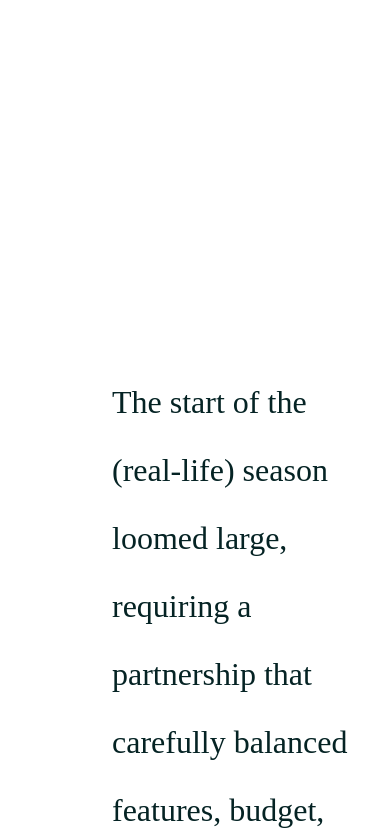
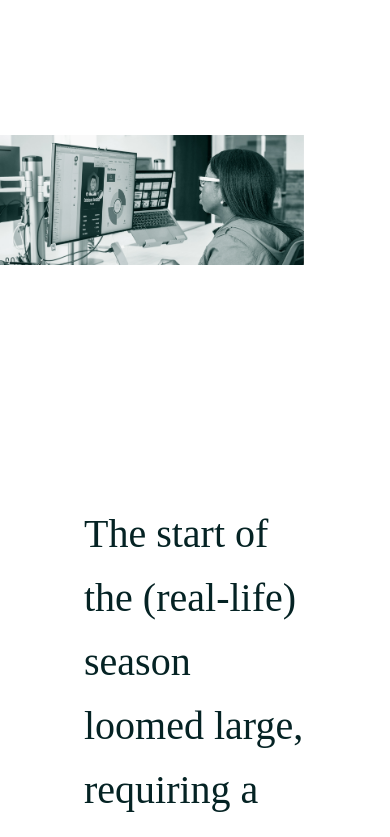
Before and after one commit to sneakin-allie/moonllight-case-study, a React (Create React App) app: page / in a window 390 px wide. Shown: the part 2920-3757 px from the top of the page. Built offline with nearby package versions, Linux system fonts and the light colour scheme.

Commit message:
Quick Hits and up responsive

```diff
--- a/src/components/Ayana.js
+++ b/src/components/Ayana.js
@@ -4,7 +4,7 @@ import { StyledAyana } from "./styles/Ayana.styled";
 export default function Ayana() {
     return (
         <StyledAyana>
-            <img src={ayana} alt="Envy Lab's designer Mark working at a computer" />
+            <img src={ayana} alt="Envy Lab's designer working at a computer" />
         </StyledAyana>
     )
 }
--- a/src/components/Theme.js
+++ b/src/components/Theme.js
@@ -16,12 +16,6 @@ const theme = {
     fonts: {
         ibmPlexSerif: "IBM Plex Serif",
         spaceGrotesk: "Space Grotesk",
-    },
-    breakpoints: {
-        mobile: "480px",
-        tablet: "768px",
-        laptop: "1024px",
-        desktop: "1200px",
     }
 };
 
--- a/src/components/styles/Ayana.styled.js
+++ b/src/components/styles/Ayana.styled.js
@@ -1,7 +1,6 @@
 import styled from "styled-components";
 
 export const StyledAyana = styled.div`
-    display: flex;
-    justify-content: center;
-    margin: 7.125rem 26.375rem 14.563rem 0;
+    margin: 7.125rem 0 14.563rem 0;
+    width: 78%;
 `
--- a/src/components/styles/Global.js
+++ b/src/components/styles/Global.js
@@ -12,54 +12,18 @@ const GlobalStyles = createGlobalStyle`
         font-family: 'Space Grotesk';
         font-weight: bold;
         font-size: 3.75em;
-
-        @media (max-width: 1280px) {
-            font-size: 3.5em;
-        }
-
-        @media (max-width: 1040px) {
-            font-size: 3.25em;
-        }
-
-        @media (max-width: 800px) {
-            font-size: 3em;
-        }
     }
 
     h2 {
         font-family: 'Space Grotesk';
         font-weight: normal;
         font-size: 3em;
-
-        @media (max-width: 1280px) {
-            font-size: 2.75em;
-        }
-
-        @media (max-width: 1040px) {
-            font-size: 2.5em;
-        }
-
-        @media (max-width: 800px) {
-            font-size: 2em;
-        }
     }
 
     h3 {
         font-family: 'Space Grotesk';
         font-weight: bold;
         font-size: 2.5em;
-
-        @media (max-width: 1280px) {
-            font-size: 2.25em;
-        }
-
-        @media (max-width: 1040px) {
-            font-size: 2em;
-        }
-
-        @media (max-width: 800px) {
-            font-size: 1.75em;
-        }
     }
 
     h4 {
--- a/src/components/styles/QuickHits.styled.js
+++ b/src/components/styles/QuickHits.styled.js
@@ -11,9 +11,20 @@ export const StyledPara = styled.div`
     grid-column-start: 1;
     grid-column-end: 11;
 
+    @media (max-width: 1620px) {
+        grid-column-end: 10;
+    }
+
+    @media (max-width: 1290px) {
+        grid-column-end: 9;
+    }
+
+    @media (max-width: 1070px) {
+        grid-column-end: 8;
+    }
+
     @media (max-width: 1040px) {
-        grid-column-start: 1;
-        grid-column-end: 16;
+        grid-column-end: 14;
     }
 
     h2 {
@@ -23,8 +34,18 @@ export const StyledPara = styled.div`
         padding: 0 0 13.5rem 19.5rem;
         line-height: 4.25rem;
 
-        @media (max-width: 1040px) {
-            padding: 0 0 13.5rem 7rem;
+        @media (max-width: 1620px) {
+            padding: 0 0 9rem 15rem;
+        }
+
+        @media (max-width: 1290px) {
+            font-size: 2.5em;
+            line-height: 4rem;
+            padding: 0 0 4.5rem 10.5rem;
+        }
+
+        @media (max-width: 1070px) {
+            padding: 0 0 2.25rem 5.25rem;
         }
     }
 `
@@ -33,9 +54,22 @@ export const StyledList = styled.div`
     grid-column-start: 12;
     grid-column-end: 16;
 
+    @media (max-width: 1620px) {
+        grid-column-start: 11;
+    }
+
+    @media (max-width: 1290px) {
+        grid-column-start: 10;
+    }
+
+    @media (max-width: 1070px) {
+        grid-column-start: 9;
+    }
+
     @media (max-width: 1040px) {
         grid-column-start: 4;
-        grid-column-end: 15;
+        grid-column-end: 16;
+        margin-top: 5.25rem;
     }
 
     h3 {
@@ -65,7 +99,6 @@ export const StyledList = styled.div`
             font-family: "Space Grotesk";
             color: ${({ theme }) => theme.colors.darkgreen};
             padding-right: 4.5rem;
-
         }
 
         li:first-child {
```
